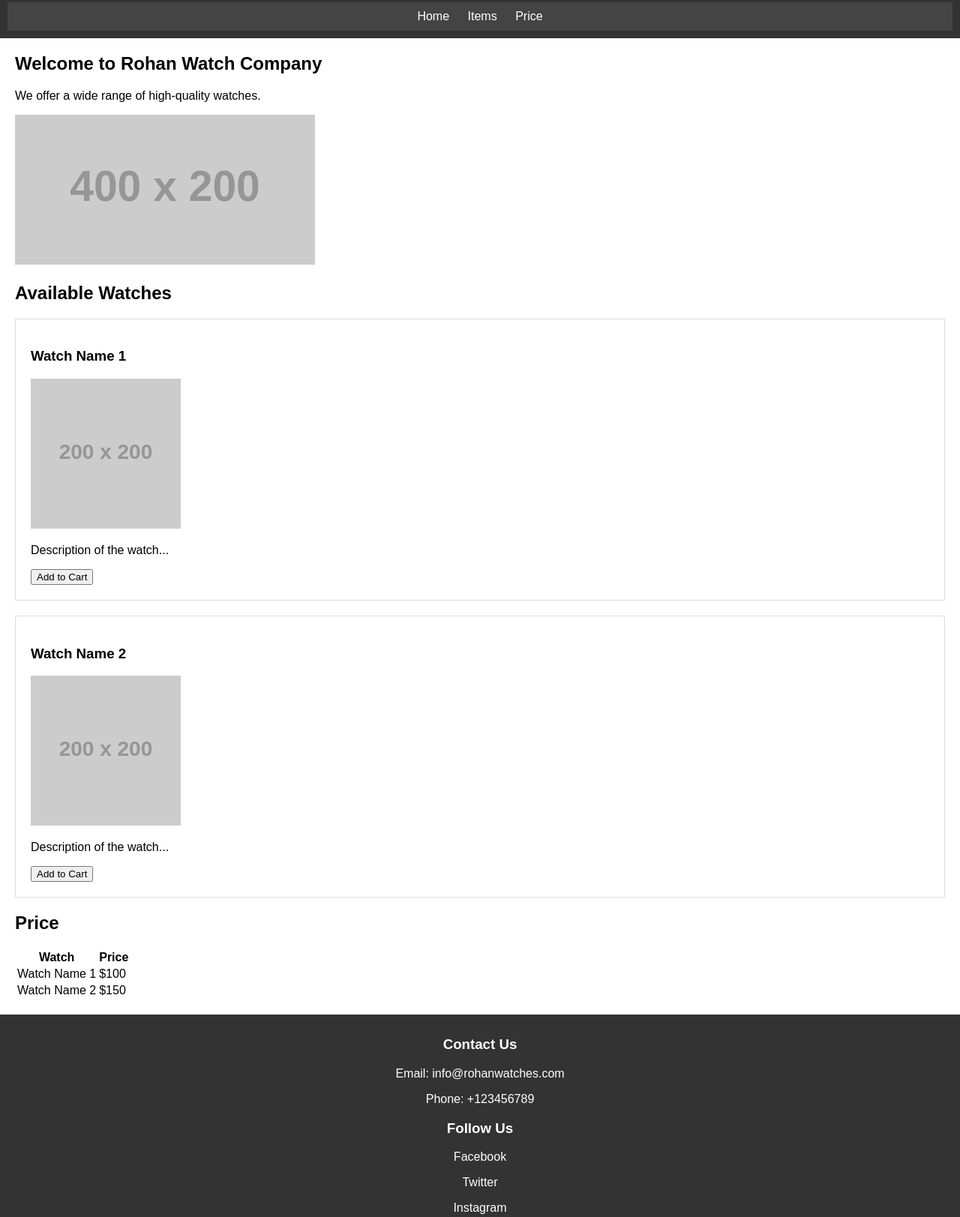
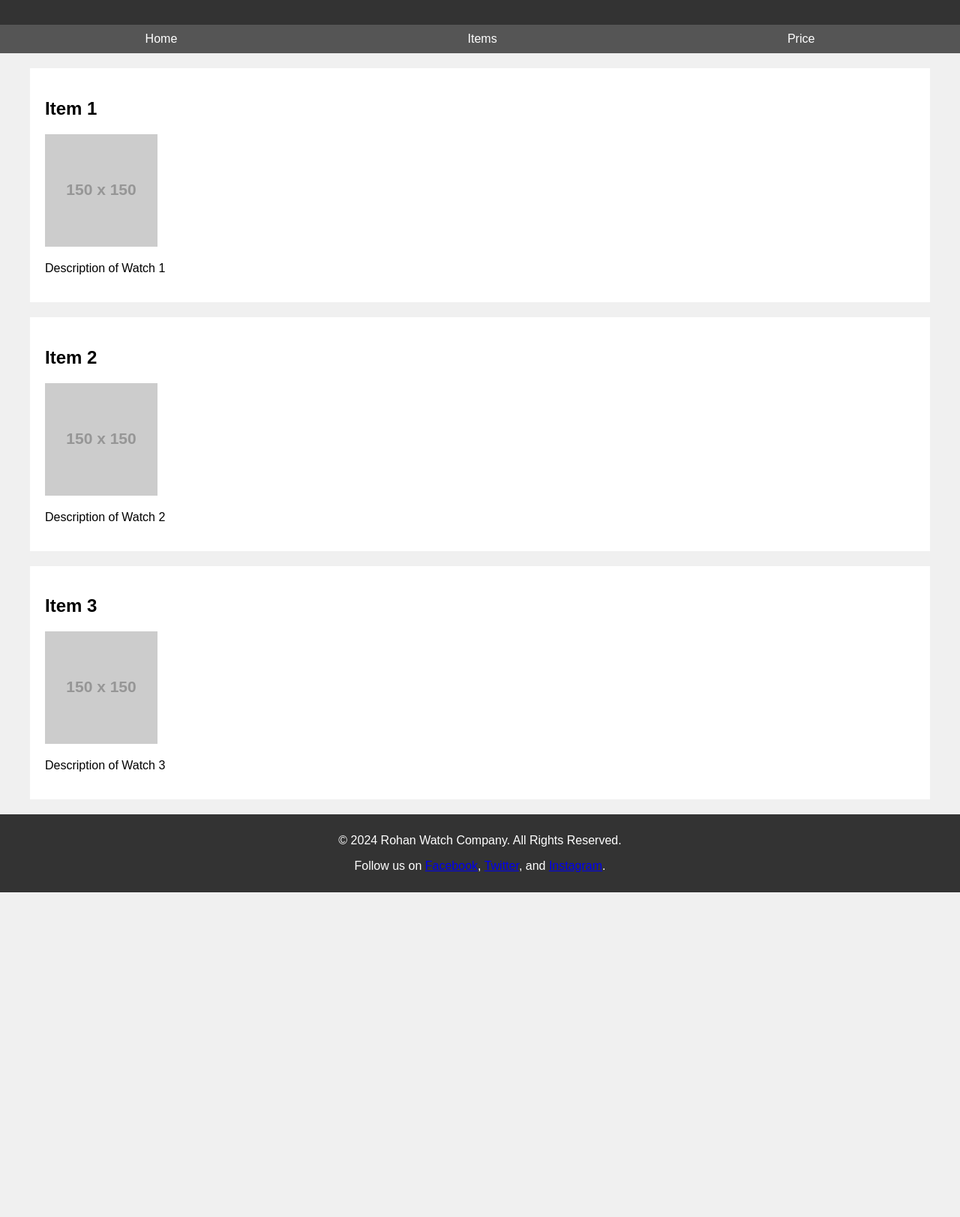
Before and after one commit to RohanVarmaBandari/chatgpt_creation, a plain HTML site: page index.html in a window 1280 px wide. Shown: the part 87-1710 px from the top of the page at 75% size. After the commit the page ends 1277 px from the top, so only its background shows below. Drawn offline with Linux system fonts and the light colour scheme; placeholder pictures from the web are drawn by us.

Commit message:
Update index.html

```diff
--- a/index.html
+++ b/index.html
@@ -5,108 +5,93 @@
 <meta name="viewport" content="width=device-width, initial-scale=1.0">
 <title>Rohan Watch Company</title>
 <style>
-    /* Basic styling */
+/* CSS */
 body {
     font-family: Arial, sans-serif;
     margin: 0;
     padding: 0;
+    background-color: #f0f0f0;
 }
-    header, footer {
+
+.header {
     background-color: #333;
-      color: white;
-      padding: 10px;
+    color: #fff;
+    padding: 20px;
     text-align: center;
 }
-    nav {
-      background-color: #444;
-      padding: 10px;
+
+.navbar {
+    display: flex;
+    justify-content: space-around;
+    background-color: #555;
+    padding: 10px 0;
 }
-    nav a {
-      color: white;
+
+.navbar a {
+    color: #fff;
     text-decoration: none;
-      margin: 0 10px;
 }
+
 .container {
-      margin: 20px;
+    max-width: 1200px;
+    margin: 20px auto;
+    padding: 0 20px;
 }
-    .watch-item {
-      border: 1px solid #ddd;
+
+.item {
+    background-color: #fff;
     padding: 20px;
     margin-bottom: 20px;
+}
+
+.footer {
+    background-color: #333;
+    color: #fff;
+    text-align: center;
+    padding: 10px 0;
+}
+
+/* JavaScript */
+function toggleMenu() {
+    var menu = document.getElementById("navbar");
+    menu.classList.toggle("show");
 }
 </style>
 </head>
 <body>
-  <header>
+
+<header class="header">
     <h1>Rohan Watch Company</h1>
-    <nav>
-      <a href="#home">Home</a>
-      <a href="#items">Items</a>
-      <a href="#price">Price</a>
-    </nav>
 </header>
 
+<nav class="navbar">
+    <a href="#">Home</a>
+    <a href="#">Items</a>
+    <a href="#">Price</a>
+</nav>
+
 <div class="container">
-    <section id="home">
-      <h2>Welcome to Rohan Watch Company</h2>
-      <p>We offer a wide range of high-quality watches.</p>
-      <img src="https://via.placeholder.com/400x200" alt="Watch Image">
-    </section>
-
-    <section id="items">
-      <h2>Available Watches</h2>
-      <div class="watch-item">
-        <h3>Watch Name 1</h3>
-        <img src="https://via.placeholder.com/200" alt="Watch Image">
-        <p>Description of the watch...</p>
-        <button>Add to Cart</button>
+    <div class="item">
+        <h2>Item 1</h2>
+        <img src="https://via.placeholder.com/150" alt="Watch 1">
+        <p>Description of Watch 1</p>
     </div>
-      <div class="watch-item">
-        <h3>Watch Name 2</h3>
-        <img src="https://via.placeholder.com/200" alt="Watch Image">
-        <p>Description of the watch...</p>
-        <button>Add to Cart</button>
+    <div class="item">
+        <h2>Item 2</h2>
+        <img src="https://via.placeholder.com/150" alt="Watch 2">
+        <p>Description of Watch 2</p>
     </div>
-    </section>
-
-    <section id="price">
-      <h2>Price</h2>
-      <table>
-        <tr>
-          <th>Watch</th>
-          <th>Price</th>
-        </tr>
-        <tr>
-          <td>Watch Name 1</td>
-          <td>$100</td>
-        </tr>
-        <tr>
-          <td>Watch Name 2</td>
-          <td>$150</td>
-        </tr>
-      </table>
-    </section>
+    <div class="item">
+        <h2>Item 3</h2>
+        <img src="https://via.placeholder.com/150" alt="Watch 3">
+        <p>Description of Watch 3</p>
+    </div>
 </div>
 
-  <footer>
-    <div>
-      <h3>Contact Us</h3>
-      <p>Email: info@rohanwatches.com</p>
-      <p>Phone: +123456789</p>
-    </div>
-    <div>
-      <h3>Follow Us</h3>
-      <p>Facebook</p>
-      <p>Twitter</p>
-      <p>Instagram</p>
-    </div>
-    <div>
-      <p>&copy; 2024 Rohan Watch Company. All rights reserved.</p>
-    </div>
+<footer class="footer">
+    <p>&copy; 2024 Rohan Watch Company. All Rights Reserved.</p>
+    <p>Follow us on <a href="#">Facebook</a>, <a href="#">Twitter</a>, and <a href="#">Instagram</a>.</p>
 </footer>
 
-  <script>
-    // Any JavaScript functionalities can be added here
-  </script>
 </body>
 </html>
```
Lines whose indentation alone changed are shown as unchanged.
